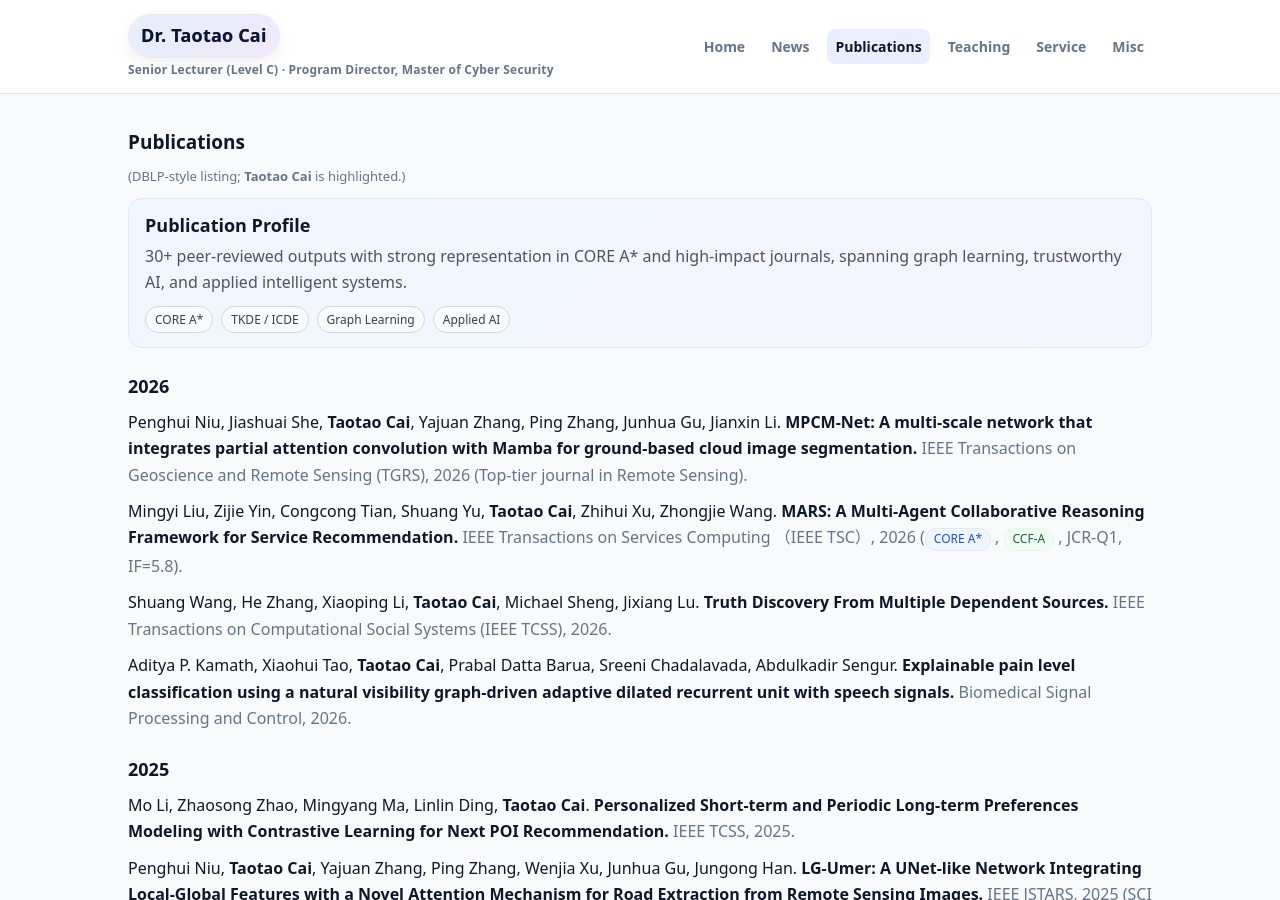
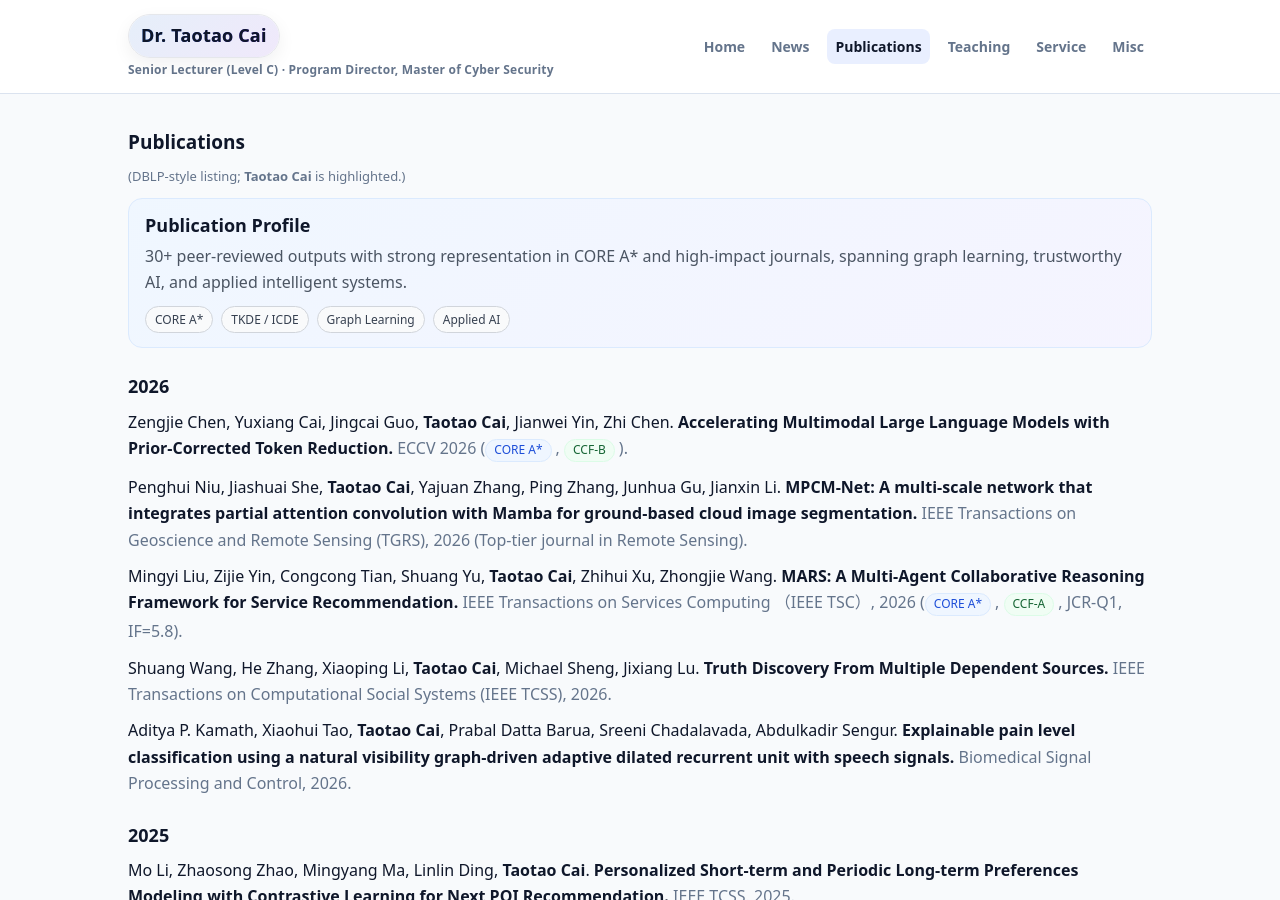
Before and after one commit to Taotao1992/Taotao1992.github.io, a Jekyll site: the page built from publications.md, in a window 1280 px wide and 900 px high. Built offline with Jekyll 4.4.1, drawn with Linux system fonts in a browser that asks for light colours.

Commit message:
Update publications.md

```diff
--- a/publications.md
+++ b/publications.md
@@ -21,6 +21,11 @@ permalink: /publications/
 
 <h2 class="pub-year">2026</h2>
 <ul class="pub-list">
+  <li class="pub">
+    <span class="authors">Zengjie Chen, Yuxiang Cai, Jingcai Guo, <strong>Taotao Cai</strong>, Jianwei Yin, Zhi Chen.</span>
+    <span class="title">Accelerating Multimodal Large Language Models with Prior-Corrected Token Reduction.</span>
+    <span class="venue">ECCV 2026 (CORE A*, CCF-B).</span>
+  </li>
   <li class="pub">
     <span class="authors">Penghui Niu, Jiashuai She, <strong>Taotao Cai</strong>, Yajuan Zhang, Ping Zhang, Junhua Gu, Jianxin Li.</span>
     <span class="title">MPCM-Net: A multi-scale network that integrates partial attention convolution with Mamba for ground-based cloud image segmentation.</span>
```
